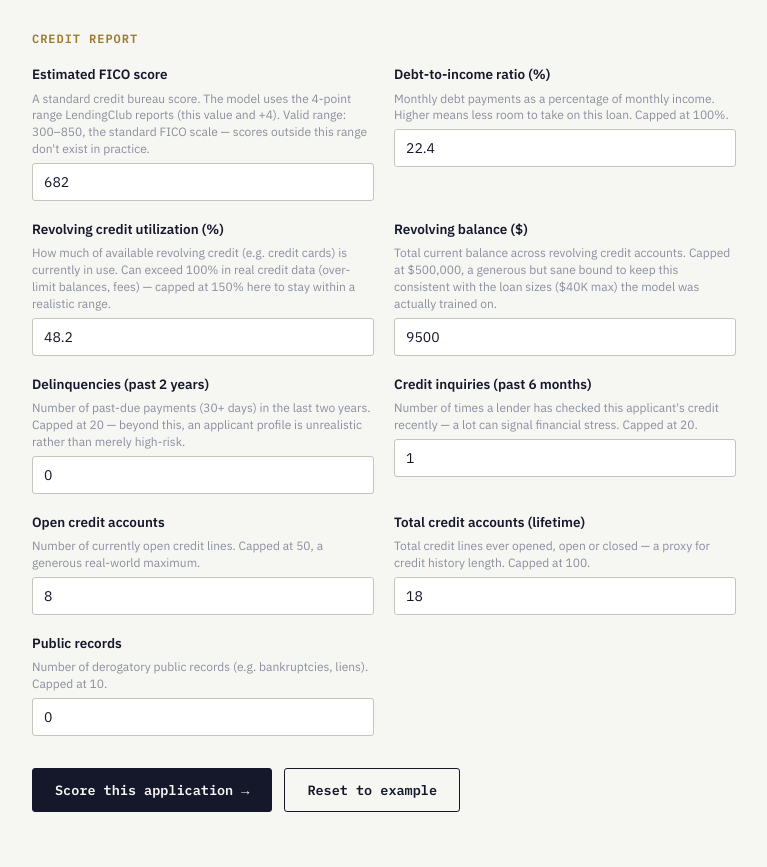
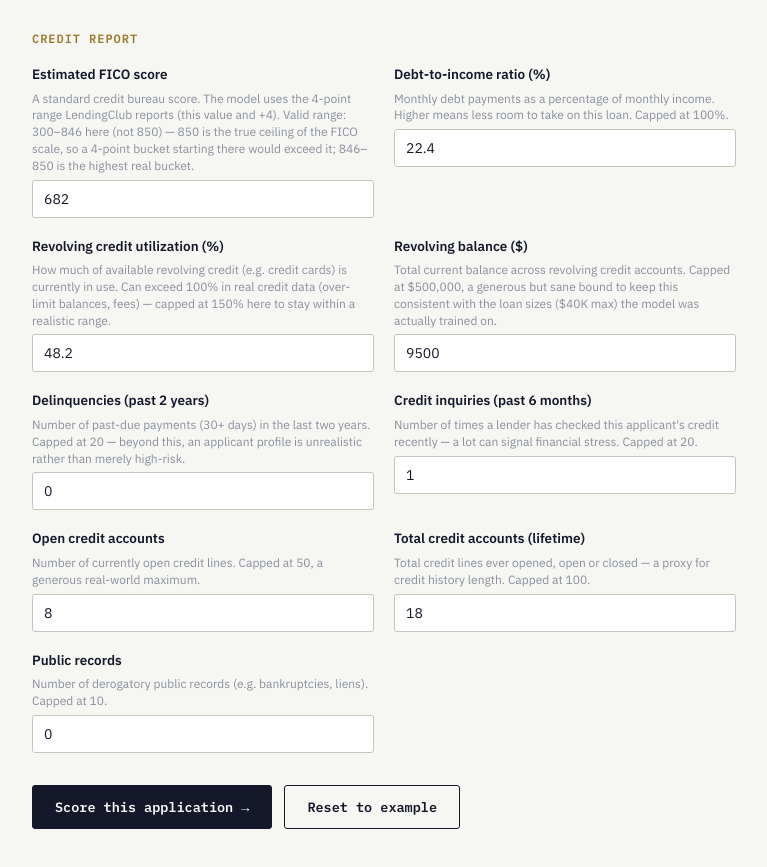
Before and after one commit to msanazi19888-dotcom/credit-expansion-engine, a plain HTML site: page demo.html in a window 1280 px wide. Shown: the part 1210-2077 px from the top of the page, without its empty margins (46-813 px from the left). Drawn offline with nearby package versions, Linux system fonts and the light colour scheme.

Commit message:
Add files via upload

```diff
--- a/demo.html
+++ b/demo.html
@@ -161,8 +161,8 @@
         <div class="field-grid">
           <div class="f">
             <label for="fico">Estimated FICO score</label>
-            <span class="help">A standard credit bureau score. The model uses the 4-point range LendingClub reports (this value and +4). Valid range: 300–850, the standard FICO scale — scores outside this range don't exist in practice.</span>
-            <input type="number" id="fico" min="300" max="850" step="1" value="682" required>
+            <span class="help">A standard credit bureau score. The model uses the 4-point range LendingClub reports (this value and +4). Valid range: 300–846 here (not 850) — 850 is the true ceiling of the FICO scale, so a 4-point bucket starting there would exceed it; 846–850 is the highest real bucket.</span>
+            <input type="number" id="fico" min="300" max="846" step="1" value="682" required>
           </div>
           <div class="f">
             <label for="dti">Debt-to-income ratio (%)</label>
```
